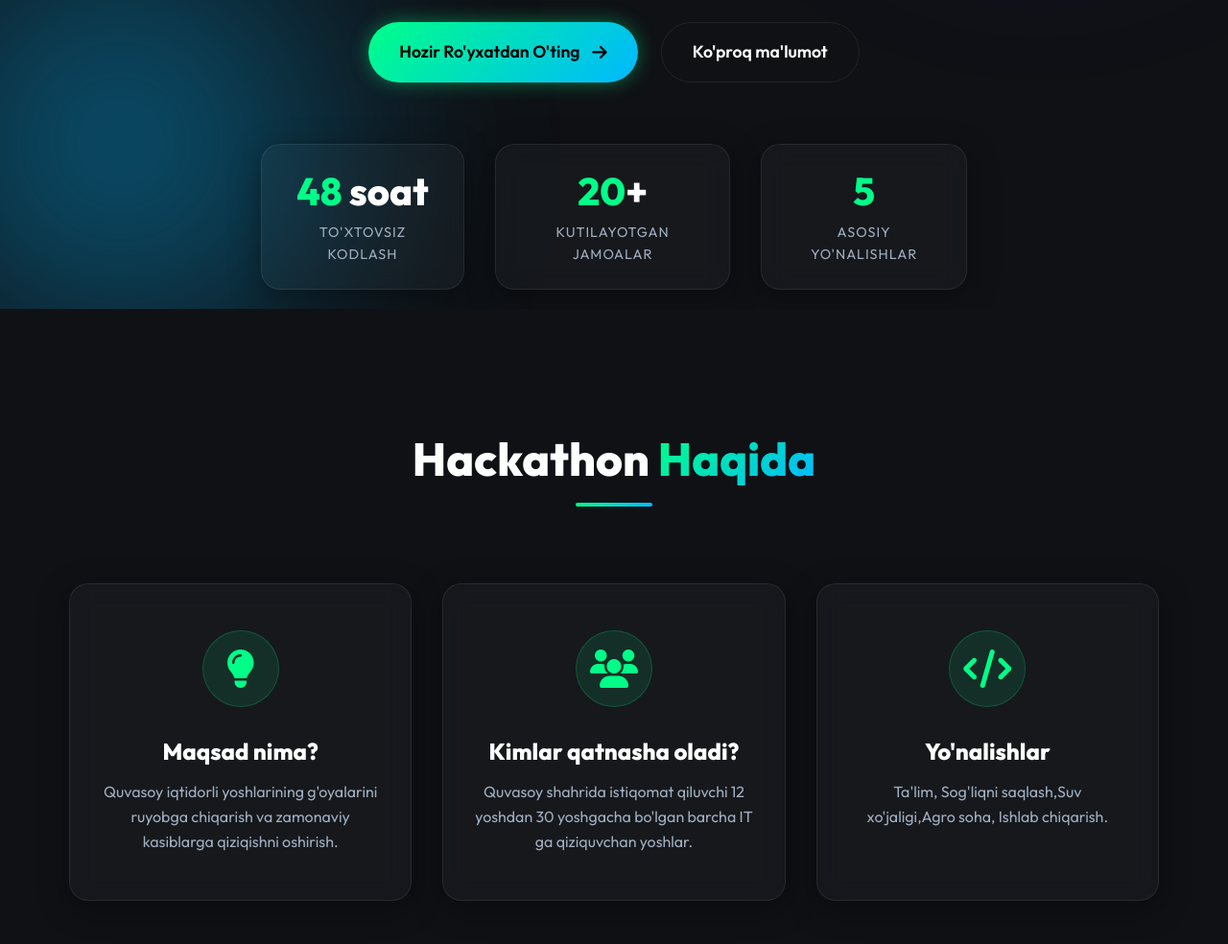
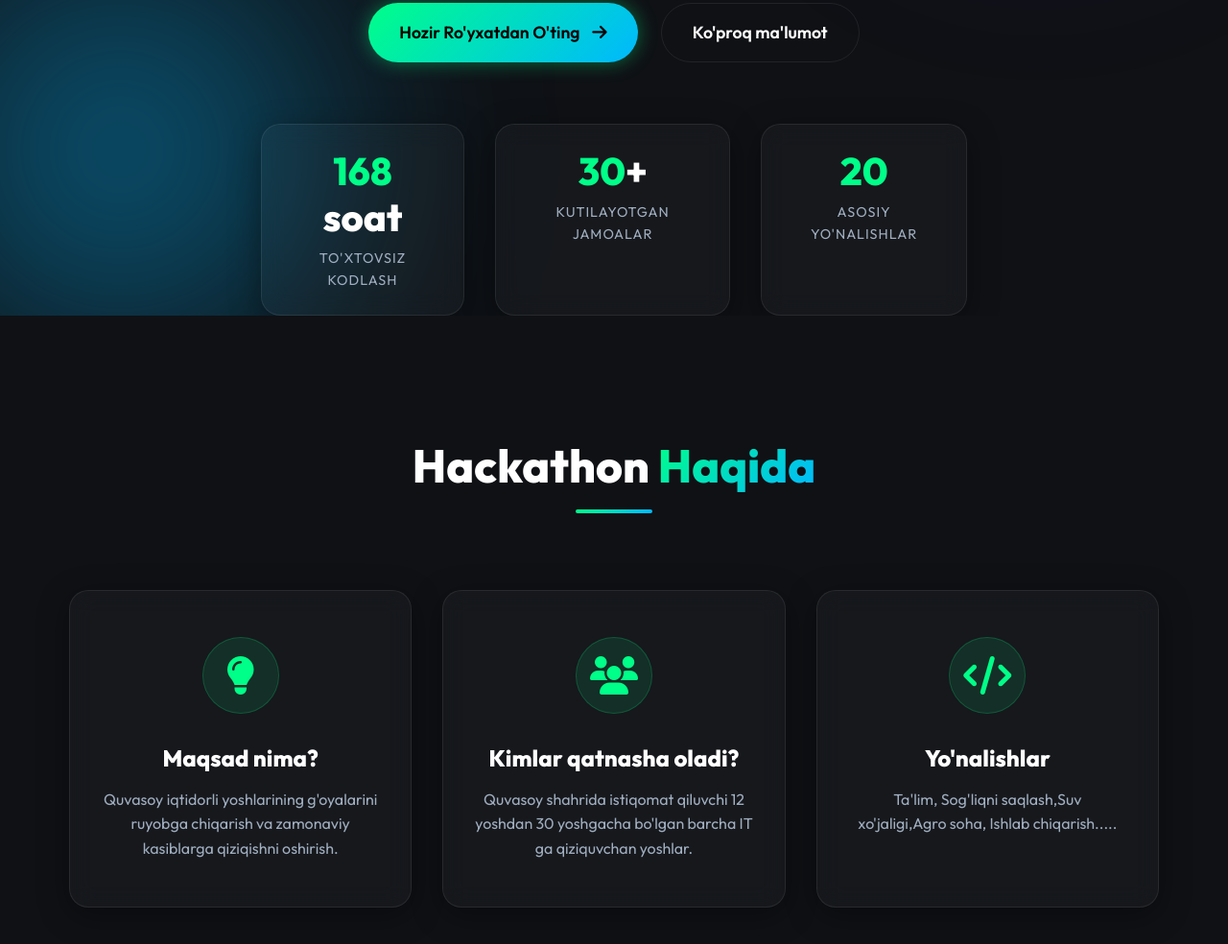
Before and after one commit to mukhriddinkamoljonov/quvasoyai, a plain HTML site: page index.html in a window 1280 px wide. Shown: the part 478-1462 px from the top of the page at 96% size. Drawn offline with Linux system fonts and the light colour scheme.

```diff
--- a/index.html
+++ b/index.html
@@ -55,15 +55,15 @@
 
             <div class="hero-stats">
                 <div class="stat-item glass-card">
-                    <h3><span>48</span> soat</h3>
+                    <h3><span>168</span> soat</h3>
                     <p>To'xtovsiz kodlash</p>
                 </div>
                 <div class="stat-item glass-card">
-                    <h3><span class="counter">20</span>+</h3>
+                    <h3><span class="counter">30</span>+</h3>
                     <p>Kutilayotgan jamoalar</p>
                 </div>
                 <div class="stat-item glass-card">
-                    <h3><span>5</span></h3>
+                    <h3><span>20</span></h3>
                     <p>Asosiy yo'nalishlar</p>
                 </div>
             </div>
@@ -98,7 +98,7 @@
                         <i class="fa-solid fa-code"></i>
                     </div>
                     <h3>Yo'nalishlar</h3>
-                    <p>Ta'lim, Sog'liqni saqlash,Suv xo'jaligi,Agro soha, Ishlab chiqarish.</p>
+                    <p>Ta'lim, Sog'liqni saqlash,Suv xo'jaligi,Agro soha, Ishlab chiqarish.....</p>
                 </div>
             </div>
         </div>
```
